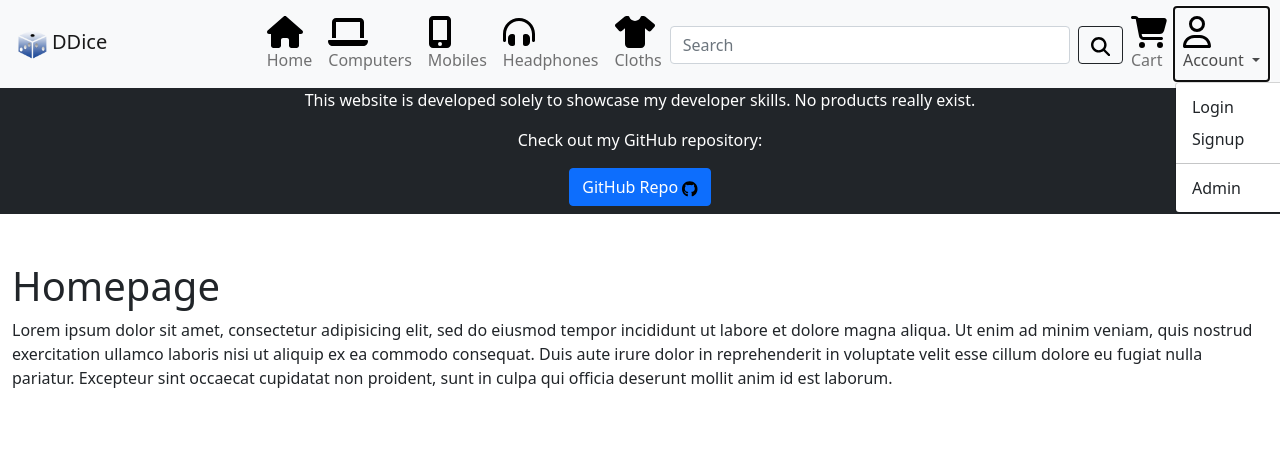
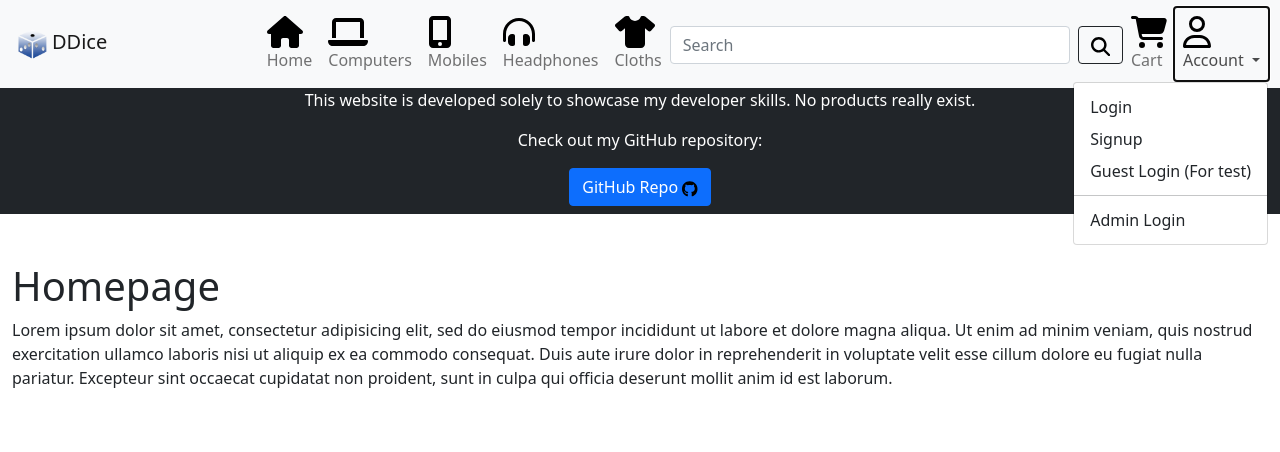
Before and after one commit to kritserv/django_online_store, a Django app: page / in a window 1280 px wide, after a click on "Account". Shown: the top 452 px of the page. Run offline with Django 4.2, Linux system fonts and the light colour scheme; data that the repository does not hold is empty; some libraries are stand-ins or nearby versions.

Commit message:
add guest user

```diff
--- a/code/ddice_online_shop/settings.py
+++ b/code/ddice_online_shop/settings.py
@@ -52,6 +52,8 @@ INSTALLED_APPS = [
     'allauth',
     'allauth.account',
     'allauth.socialaccount',
+
+    'guest_user',
 ]
 
 CRISPY_ALLOWED_TEMPLATE_PACKS = "bootstrap4"
@@ -155,6 +157,8 @@ AUTHENTICATION_BACKENDS = [
     'django.contrib.auth.backends.ModelBackend',
     # `allauth` specific authentication methods, such as login by email
     'allauth.account.auth_backends.AuthenticationBackend',
+
+    'guest_user.backends.GuestBackend',
     ]
 
 # STRIPE_PUBLIC_KEY = ''
--- a/code/ddice_online_shop/urls.py
+++ b/code/ddice_online_shop/urls.py
@@ -53,4 +53,7 @@ urlpatterns = [
 
 	path('accounts/', include('allauth.urls')),
 
+	path("loginguest/", views.LoginGuestView, name='login_guest'),
+	path("convert/", include("guest_user.urls")),
+
 ]+ static(settings.MEDIA_URL, document_root=settings.MEDIA_ROOT)
--- a/code/main/views.py
+++ b/code/main/views.py
@@ -8,6 +8,7 @@ from order_manager.models import *
 from math import floor
 from django.conf import settings
 from django.views.generic import View
+from guest_user.decorators import allow_guest_user
 
 from .get_first_request.get_all_computer_data import GetAllComputerData
 from .get_first_request.get_all_smartphone_data import GetAllSmartphoneData
@@ -150,6 +151,10 @@ def SearchView(request):
 				'recommend':prod_is_recommend[i], 'star':fullstar, 'star_num':' ('+str(prod_star[i])+')'})
 
 	return render(request, "store/product_no_form.html", {'product_data': prod_data, 'fullstar': fullstar})
+
+@allow_guest_user
+def LoginGuestView(request):
+	return redirect(request.META.get('HTTP_REFERER'))
 
 @login_required
 def OrderSummaryView(request):
--- a/code/requirements.txt
+++ b/code/requirements.txt
@@ -7,3 +7,4 @@ django-crispy-forms==2.0
 crispy-bootstrap4==2022.1
 django-allauth==0.57.0
 stripe==6.6.0
+django-guest-user==0.5.5
--- a/code/static/css/main.css
+++ b/code/static/css/main.css
@@ -19,8 +19,7 @@ html {
      margin-top: 4rem;
 }
  #prod-card {
-     width:95%;
-     max-width: 40vw;
+     width:100%;
 }
  #prod-card:hover {
      scale: 1.07;
--- a/code/templates/base.html
+++ b/code/templates/base.html
@@ -111,20 +111,17 @@
                            </div>
                            Account
                         </a>
-                        <ul class="dropdown-menu" aria-labelledby="navbarDropdown">
+                        <ul class="dropdown-menu dropdown-menu-end" aria-labelledby="navbarDropdown">
                            {% if request.user.is_authenticated %}
                            <li><a class="dropdown-item" href="/accounts/logout">Log out</a></li>
+                           {% else %}
+                           <li><a class="dropdown-item" href="/accounts/login">Login</a></li>
+                           <li><a class="dropdown-item" href="/accounts/signup">Signup</a></li>
+                           <li><a class="dropdown-item" href="/loginguest/">Guest Login (For test)</a></li>
                            <li>
                               <hr class="dropdown-divider">
                            </li>
-                           <li><a class="dropdown-item" href="/admin">Admin</a></li>
-                           {% else %}
-                           <li><a class="dropdown-item" href="/accounts/login">Login</a></li>
-                           <li><a class="dropdown-item" href="/accounts/signup">Signup</a></li>
-                           <li>
-                              <hr class="dropdown-divider">
-                           </li>
-                           <li><a class="dropdown-item" href="/admin">Admin</a></li>
+                           <li><a class="dropdown-item" href="/admin">Admin Login</a></li>
                            {% endif %}
                         </ul>
                      </li>
```
